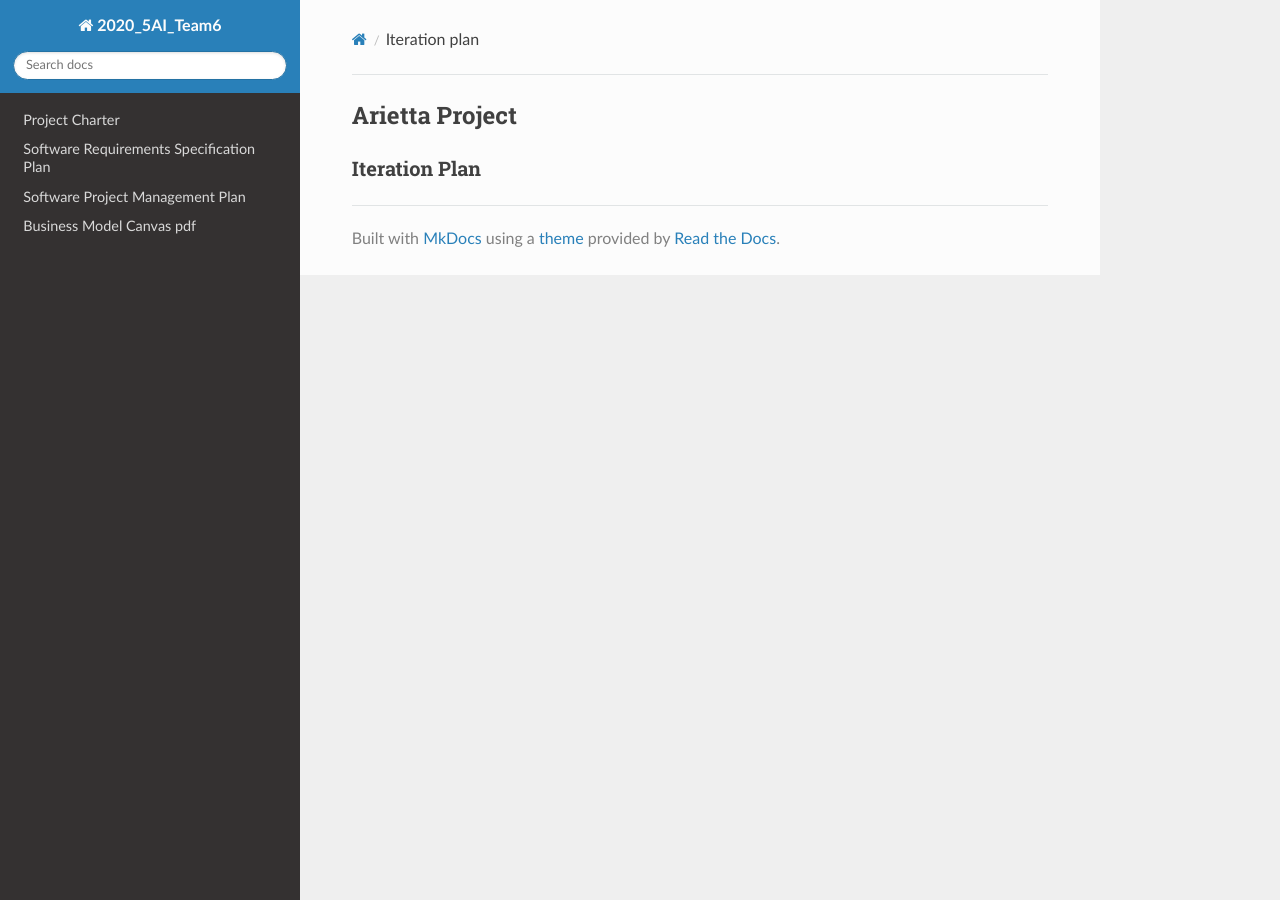
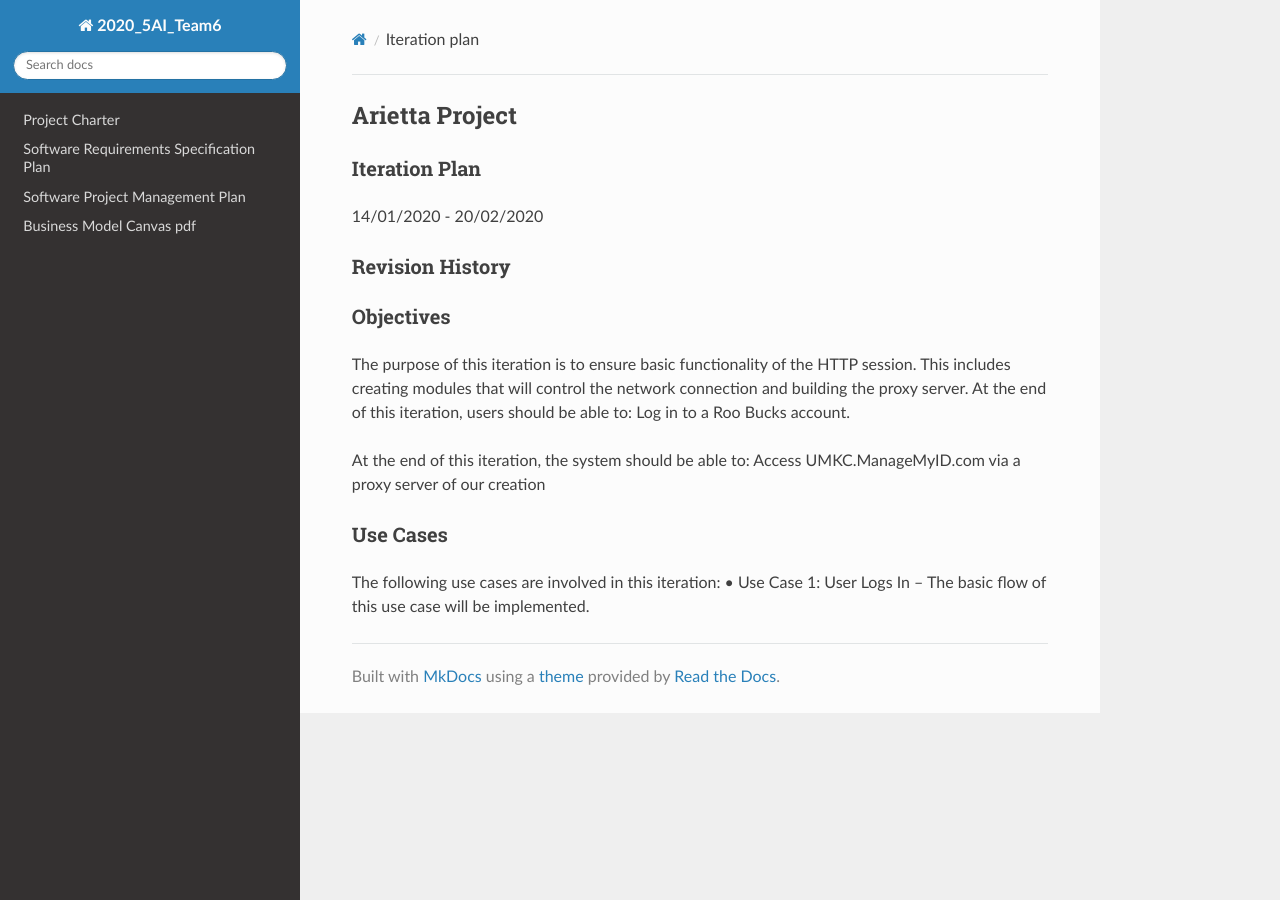
Before and after one commit to haoweydu/2020-5ai-team6-Du, an MkDocs documentation site: the page built from docs/iteration_plan.md, in a window 1280 px wide. Built offline with MkDocs 1.6.1, drawn with Linux system fonts in a browser that asks for light colours; nearby versions of some CDN libraries.

Commit message:
Update iteration_plan.md

```diff
--- a/docs/iteration_plan.md
+++ b/docs/iteration_plan.md
@@ -1,2 +1,19 @@
 ## Arietta Project
 ### Iteration Plan
+14/01/2020 - 20/02/2020
+
+### Revision History
+
+### Objectives
+The purpose of this iteration is to ensure basic functionality of the HTTP session.  This includes creating modules that will control the network connection and building the proxy server.  At the end of this iteration, users should be able to:
+Log in to a Roo Bucks account.
+
+At the end of this iteration, the system should be able to:
+Access UMKC.ManageMyID.com via a proxy server of our creation
+
+
+
+
+### Use Cases
+The following use cases are involved in this iteration:
+•	Use Case 1: User Logs In – The basic flow of this use case will be implemented.
```
